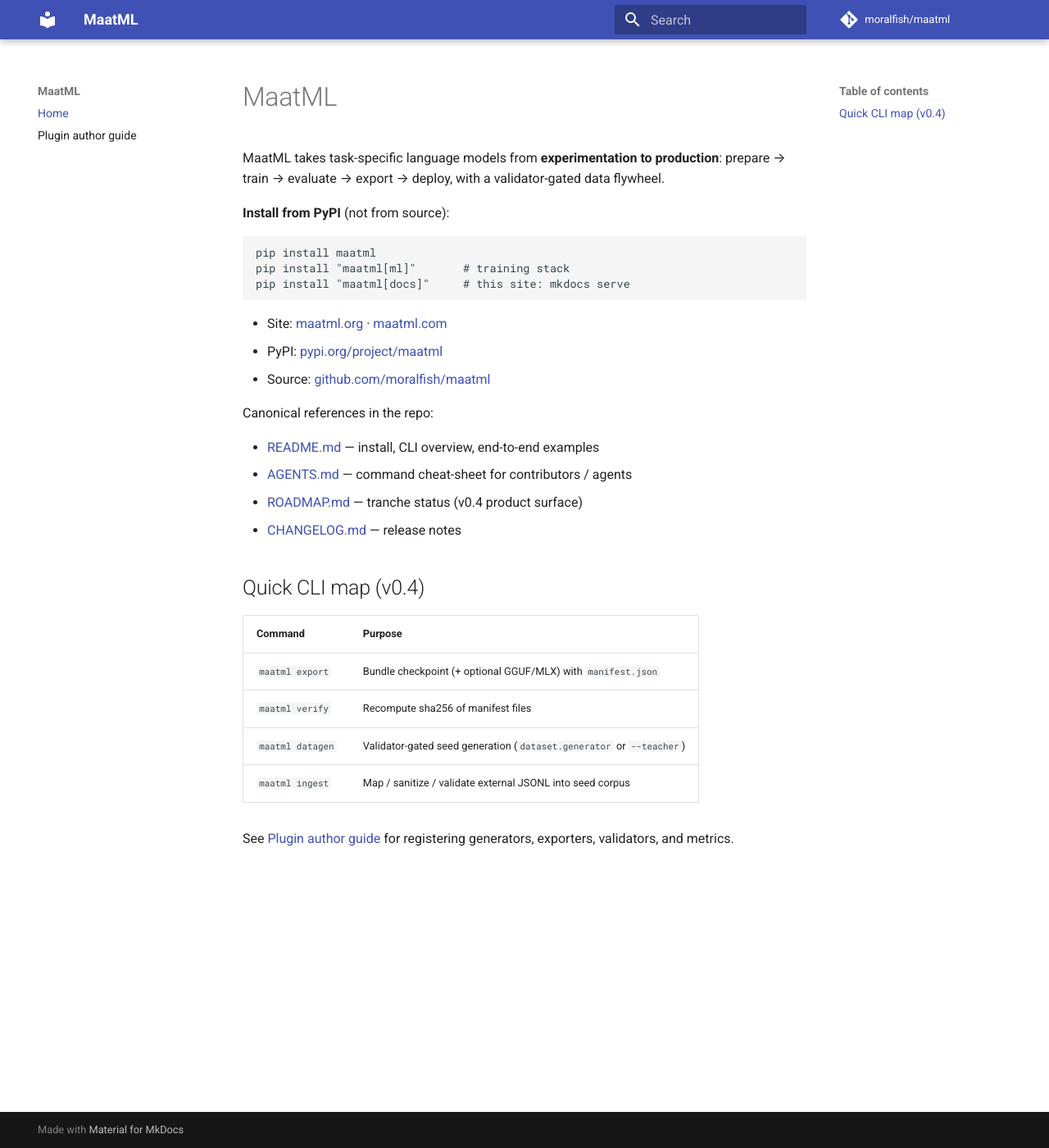
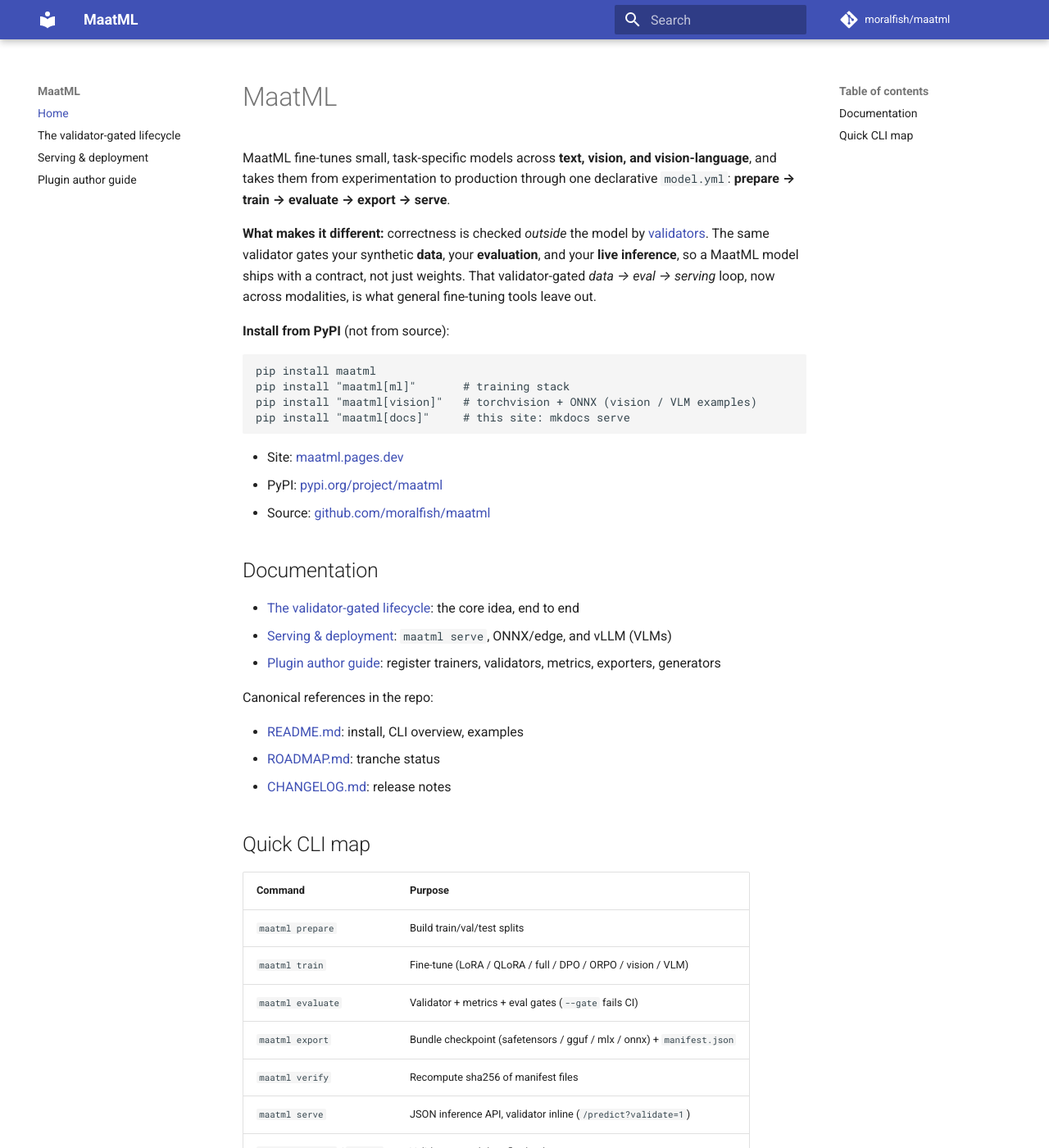
Before and after one commit to moralfish/maatml, an MkDocs documentation site: the page built from docs/index.md, in a window 1280 px wide and 1400 px high. Shown: the whole window at 82% size. Built offline with MkDocs 1.6.1 and Material for MkDocs 9.7.7, drawn with Linux system fonts in a browser that asks for light colours; comment, search, counter and statistics services are not loaded; some of the changed text lies outside the part shown.

Commit message:
docs: lead with validator-gated differentiator; add lifecycle + serving guides

````diff
--- a/docs/index.md
+++ b/docs/index.md
@@ -1,36 +1,51 @@
 # MaatML
 
-MaatML takes task-specific language models from **experimentation to
-production**: prepare → train → evaluate → export → deploy, with a
-validator-gated data flywheel.
+MaatML fine-tunes small, task-specific models across **text, vision, and
+vision-language**, and takes them from experimentation to production through one
+declarative `model.yml`: **prepare → train → evaluate → export → serve**.
+
+**What makes it different:** correctness is checked *outside* the model by
+[validators](lifecycle.md). The same validator gates your synthetic **data**,
+your **evaluation**, and your **live inference**, so a MaatML model ships with a
+contract, not just weights. That validator-gated *data → eval → serving* loop,
+now across modalities, is what general fine-tuning tools leave out.
 
 **Install from PyPI** (not from source):
 
 ```bash
 pip install maatml
 pip install "maatml[ml]"       # training stack
+pip install "maatml[vision]"   # torchvision + ONNX (vision / VLM examples)
 pip install "maatml[docs]"     # this site: mkdocs serve
 ```
 
-- Site: [maatml.org](https://maatml.org) · [maatml.com](https://maatml.com)
+- Site: [maatml.pages.dev](https://maatml.pages.dev)
 - PyPI: [pypi.org/project/maatml](https://pypi.org/project/maatml/)
 - Source: [github.com/moralfish/maatml](https://github.com/moralfish/maatml)
 
+## Documentation
+
+- [The validator-gated lifecycle](lifecycle.md): the core idea, end to end
+- [Serving & deployment](serving.md): `maatml serve`, ONNX/edge, and vLLM (VLMs)
+- [Plugin author guide](plugins.md): register trainers, validators, metrics, exporters, generators
+
 Canonical references in the repo:
 
-- [README.md](../README.md) — install, CLI overview, end-to-end examples
-- [AGENTS.md](../AGENTS.md) — command cheat-sheet for contributors / agents
-- [ROADMAP.md](../ROADMAP.md) — tranche status (v0.4 product surface)
-- [CHANGELOG.md](../CHANGELOG.md) — release notes
+- [README.md](https://github.com/moralfish/maatml/blob/main/README.md): install, CLI overview, examples
+- [ROADMAP.md](https://github.com/moralfish/maatml/blob/main/ROADMAP.md): tranche status
+- [CHANGELOG.md](https://github.com/moralfish/maatml/blob/main/CHANGELOG.md): release notes
 
-## Quick CLI map (v0.4)
+## Quick CLI map
 
 | Command | Purpose |
 |---------|---------|
-| `maatml export` | Bundle checkpoint (+ optional GGUF/MLX) with `manifest.json` |
+| `maatml prepare` | Build train/val/test splits |
+| `maatml train` | Fine-tune (LoRA / QLoRA / full / DPO / ORPO / vision / VLM) |
+| `maatml evaluate` | Validator + metrics + eval gates (`--gate` fails CI) |
+| `maatml export` | Bundle checkpoint (safetensors / gguf / mlx / onnx) + `manifest.json` |
 | `maatml verify` | Recompute sha256 of manifest files |
-| `maatml datagen` | Validator-gated seed generation (`dataset.generator` or `--teacher`) |
-| `maatml ingest` | Map / sanitize / validate external JSONL into seed corpus |
+| `maatml serve` | JSON inference API, validator inline (`/predict?validate=1`) |
+| `maatml datagen` / `ingest` | Validator-gated data flywheel |
 
-See [Plugin author guide](plugins.md) for registering generators, exporters,
+See the [Plugin author guide](plugins.md) for registering generators, exporters,
 validators, and metrics.
--- a/mkdocs.yml
+++ b/mkdocs.yml
@@ -1,12 +1,17 @@
 site_name: MaatML
-site_description: Experimentation → production for task-specific language models
-site_url: https://maatml.org/
+site_description: Experimentation → production for small text, vision, and vision-language models
+site_url: https://maatml.pages.dev/
 repo_url: https://github.com/moralfish/maatml
 repo_name: moralfish/maatml
+# Internal maintainer checklist, kept in-repo but not published to the site.
+exclude_docs: |
+  GO_PUBLIC.md
 theme:
   name: material
 nav:
   - Home: index.md
+  - The validator-gated lifecycle: lifecycle.md
+  - Serving & deployment: serving.md
   - Plugin author guide: plugins.md
 markdown_extensions:
   - admonition
````
Also changed, not shown: CHANGELOG.md (+9 -5 lines), CONTRIBUTING.md (+27 -4 lines), README.md (+55 -29 lines), docs/lifecycle.md (added, +79 -0 lines), docs/serving.md (added, +66 -0 lines), pyproject.toml (+8 -3 lines), .github/ISSUE_TEMPLATE/plugin_request.md.
